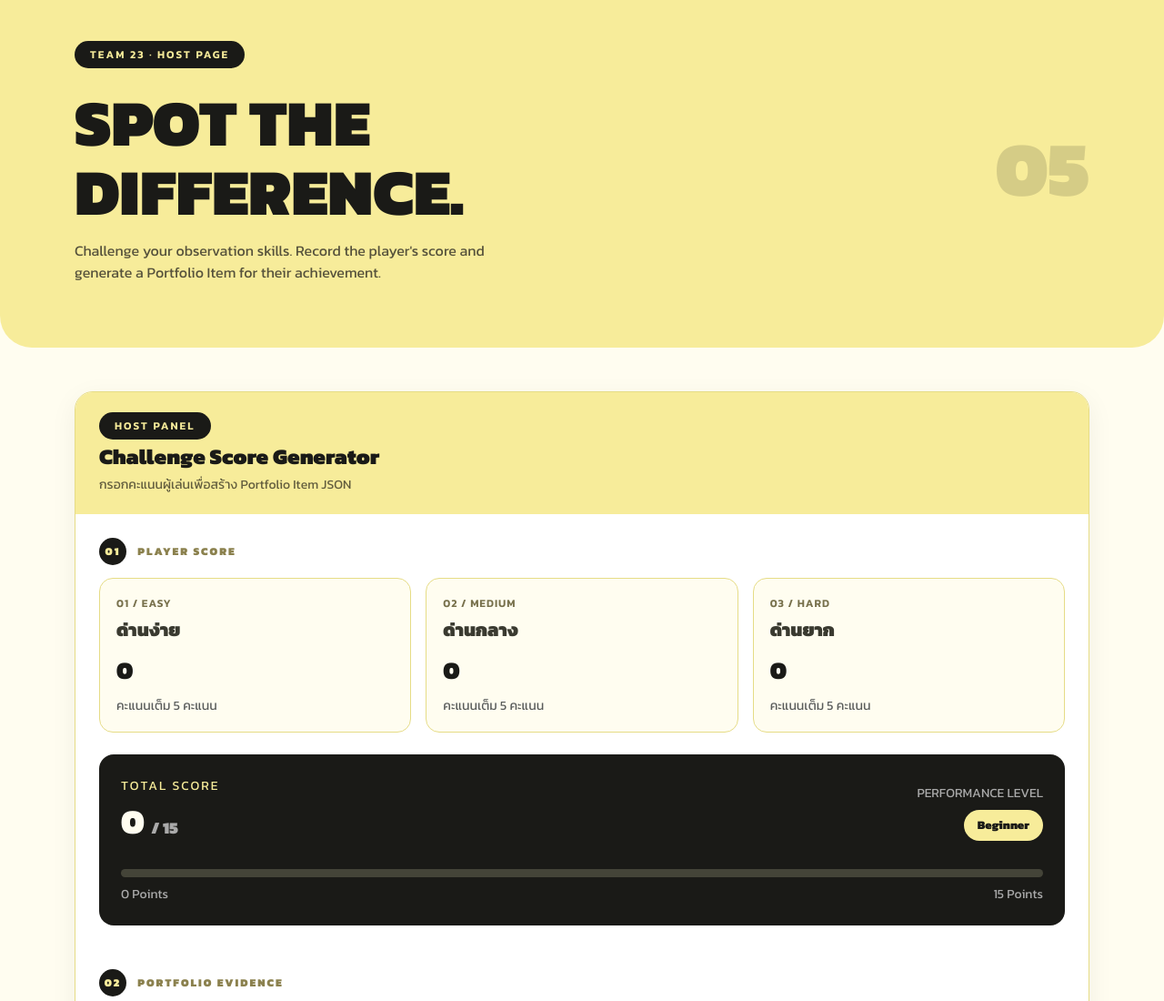
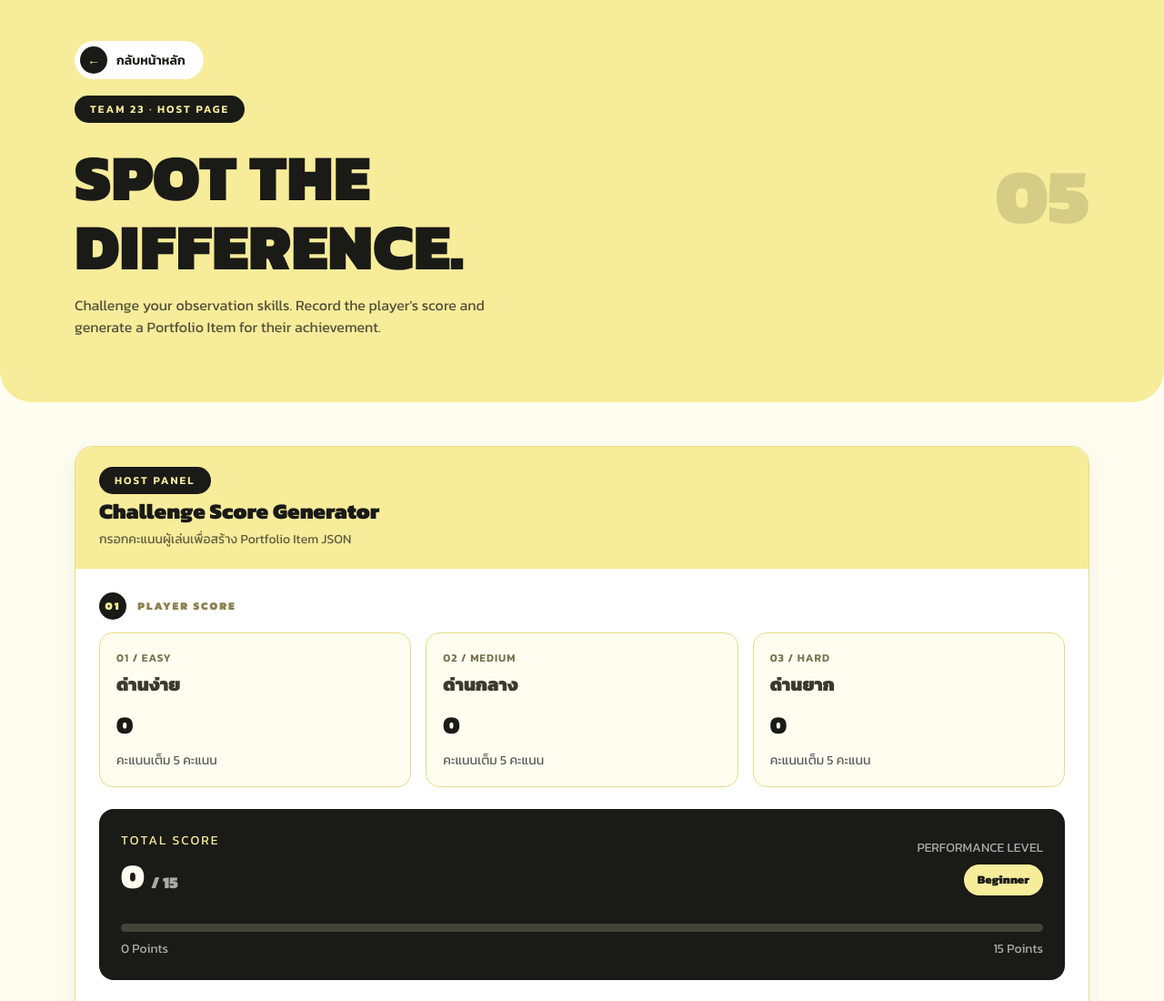
Before and after one commit to tatpitchanet-stack/Team23_Story, a plain HTML site: page public/challenge.html in a window 1280 px wide. Shown: the top 1100 px of the page at 91% size. Drawn offline with nearby package versions, Linux system fonts and the light colour scheme.

Commit message:
Add  button back to main page  Host Challenge link

```diff
--- a/public/challenge.html
+++ b/public/challenge.html
@@ -21,6 +21,45 @@
             padding: 45px 0 55px;
             border-radius: 0 0 35px 35px;
             color: #1a1a17;
+        }
+
+        /* ปุ่มกลับหน้าหลัก (ทรงเม็ดยา เหมือนปุ่มเมนูหน้าแรก) */
+        .btn-back {
+            display: inline-flex;
+            align-items: center;
+            gap: 10px;
+            margin-bottom: 18px;
+            padding: 6px 20px 6px 6px;
+            background: #fff;
+            color: #1a1a17;
+            border-radius: 999px;
+            font-weight: 600;
+            font-size: 14px;
+            text-decoration: none;
+            transition: .2s;
+        }
+
+        .btn-back .back-arrow {
+            display: grid;
+            place-items: center;
+            width: 30px;
+            height: 30px;
+            border-radius: 50%;
+            background: #1a1a17;
+            color: #f7ec9a;
+            font-size: 14px;
+            transition: .2s;
+        }
+
+        .btn-back:hover {
+            background: #1a1a17;
+            color: #f7ec9a;
+        }
+
+        .btn-back:hover .back-arrow {
+            background: #f7ec9a;
+            color: #1a1a17;
+            transform: translateX(-3px);
         }
 
         .hero-tag {
@@ -263,6 +302,8 @@
             <div class="row align-items-center">
 
                 <div class="col-md-8">
+
+                    <a href="index.html" class="btn-back"><span class="back-arrow">←</span>กลับหน้าหลัก</a><br>
 
                     <span class="hero-tag">TEAM 23 · HOST PAGE</span>
 
```
Also changed, not shown: public/index.html (+1 -0 lines).
